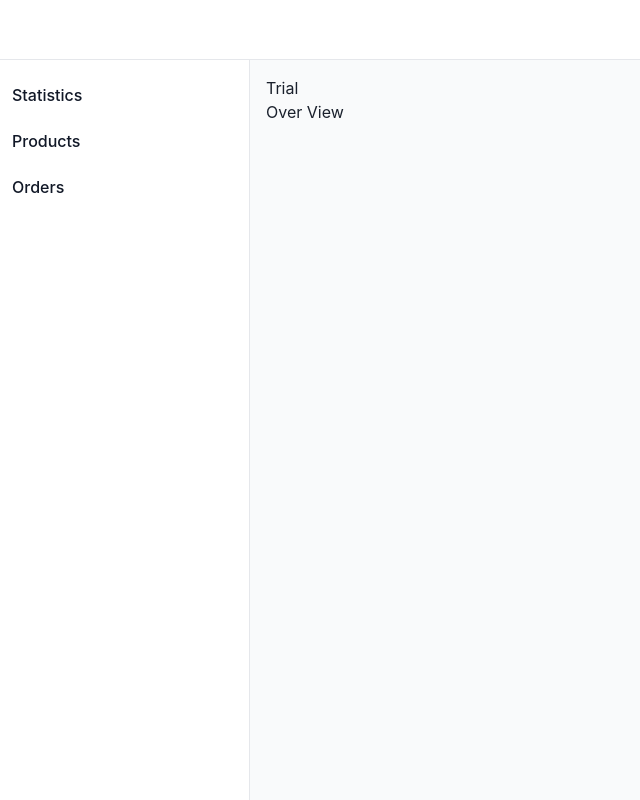
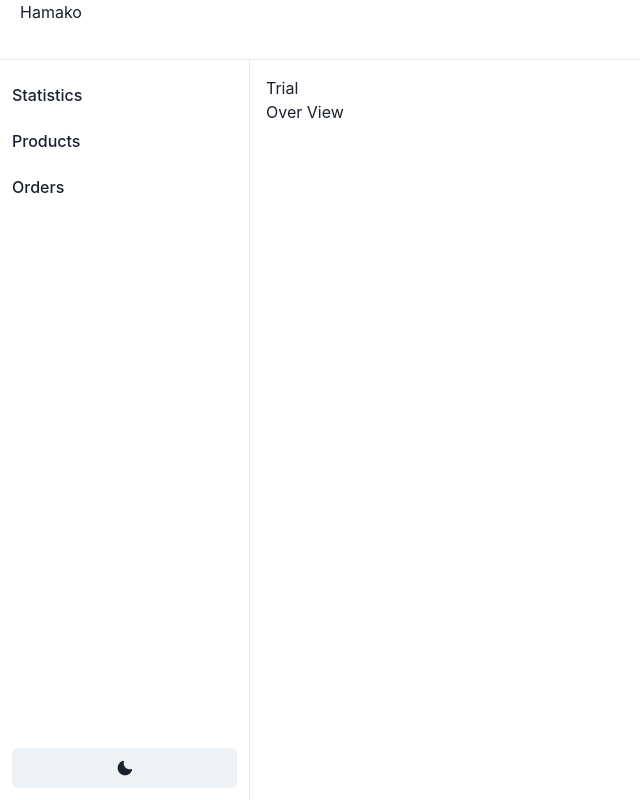
Before and after one commit to Moumenh/hamako-admin, a React (Vite) app: page / in a window 1280 px wide. Shown: the whole page, without its empty margins (0-640 px from the left). Built offline with nearby package versions, Linux system fonts and the light colour scheme.

Commit message:
dark mode

```diff
--- a/package.json
+++ b/package.json
@@ -11,9 +11,9 @@
   },
   "dependencies": {
     "@chakra-ui/icons": "^2.0.4",
-    "@chakra-ui/react": "^2.2.4",
-    "@emotion/react": "^11.9.3",
-    "@emotion/styled": "^11.9.3",
+    "@chakra-ui/react": "^2.4.5",
+    "@emotion/react": "^11.10.5",
+    "@emotion/styled": "^11.10.5",
     "axios": "^1.2.1",
     "framer-motion": "^6.5.1",
     "lodash": "^4.17.21",
--- a/src/Components/layout.tsx
+++ b/src/Components/layout.tsx
@@ -1,6 +1,8 @@
 import React from "react";
 import { useNavigate } from "react-router-dom";
 import "./styles.css";
+import { Button, useColorMode } from "@chakra-ui/react";
+import { MoonIcon, SunIcon } from "@chakra-ui/icons";
 
 interface OwnProps {
   children: React.ReactNode;
@@ -10,9 +12,13 @@ type Props = OwnProps;
 
 const Layout: React.FC<Props> = ({ children }) => {
   const navigate = useNavigate();
+  const { colorMode, toggleColorMode } = useColorMode();
+
   return (
     <div className="layout">
-      <header className="header"></header>
+      <header className="header">
+        <h1>Hamako</h1>
+      </header>
       <main className="main">
         <section className="side-bar">
           <span>
@@ -24,6 +30,9 @@ const Layout: React.FC<Props> = ({ children }) => {
           <span>
             <h1 onClick={() => navigate("orders")}>Orders</h1>
           </span>
+          <Button style={{ marginTop: "auto" }} onClick={toggleColorMode}>
+            {colorMode === "light" ? <MoonIcon/> : <SunIcon/>}
+          </Button>
         </section>
         <section className="content">
           <div>{children}</div>
--- a/src/Components/styles.css
+++ b/src/Components/styles.css
@@ -29,12 +29,10 @@
 .layout .content {
   width: 100%;
   padding: 16px;
-  background-color: #F9FAFB;
 }
 
 .side-bar h1 {
   font-weight: 500;
-  color: #111827;
 }
 
 .side-bar > span {
```
